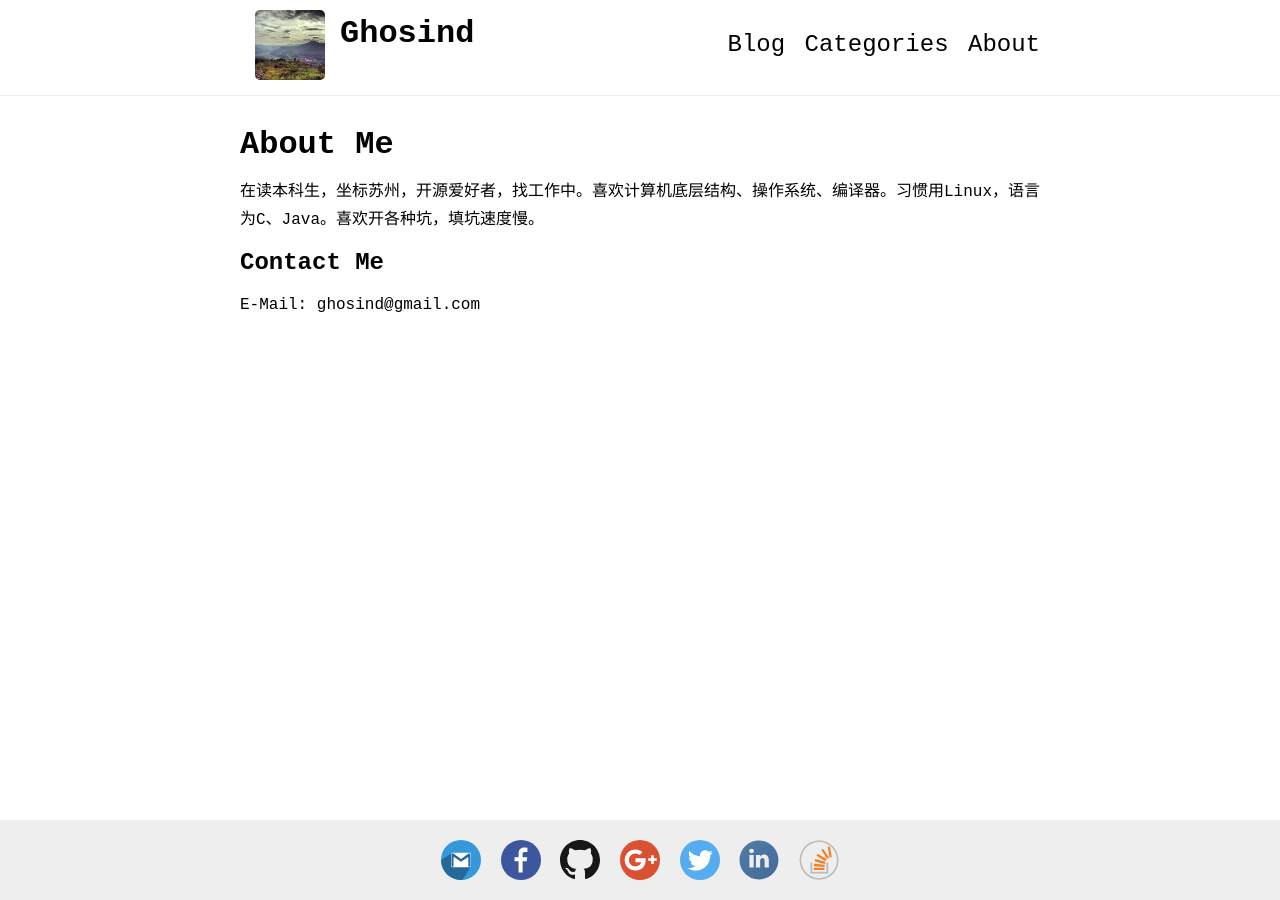
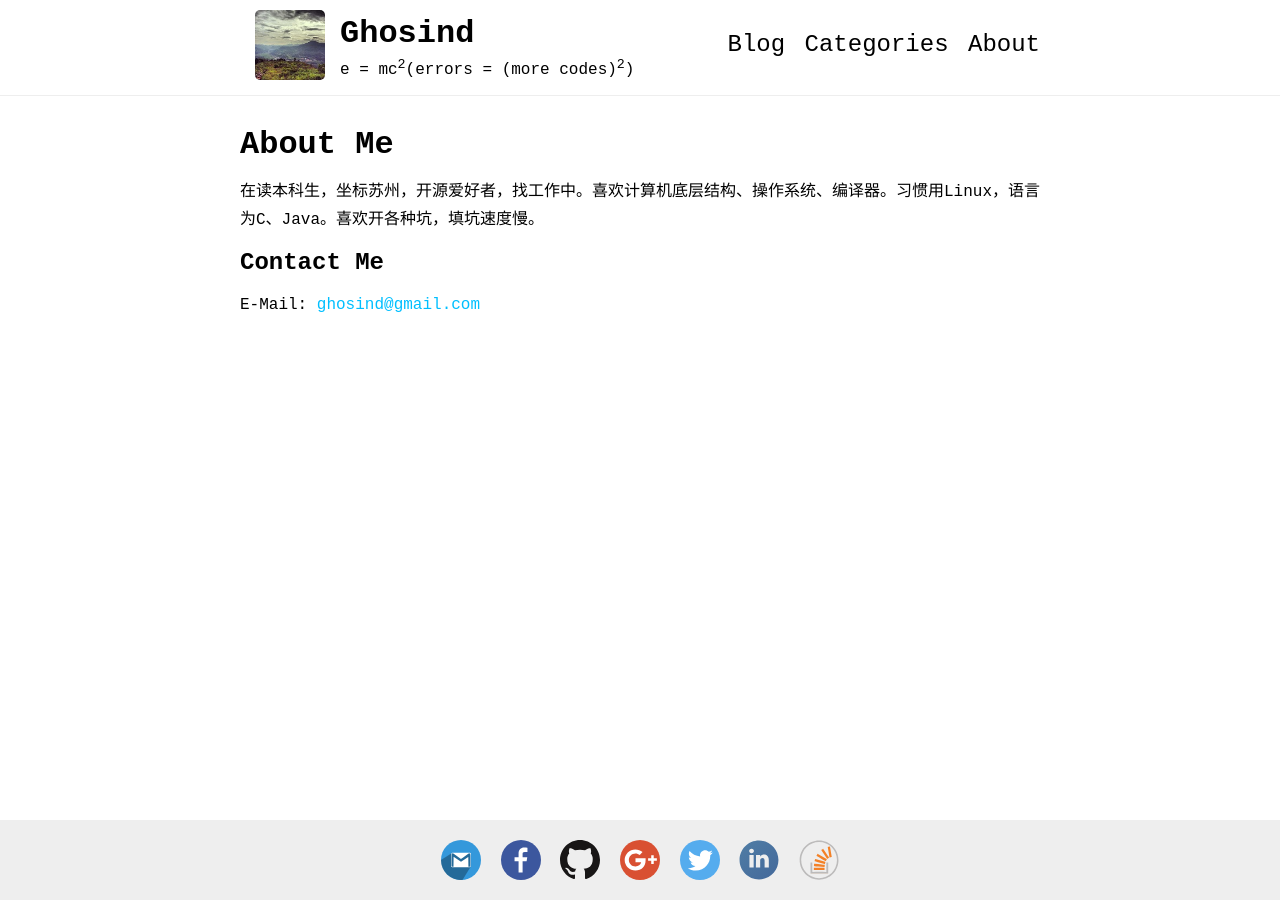
Before and after one commit to ghosind/ghosind.github.io, a Jekyll site: the page built from about.md, in a window 1280 px wide. Built offline with Jekyll 4.4.1, drawn with Linux system fonts in a browser that asks for light colours.

Commit message:
update styles

```diff
--- a/_config.yml
+++ b/_config.yml
@@ -15,7 +15,7 @@
 # in the templates via {{ site.myvariable }}.
 name: Ghosind
 email: ghosind@gmail.com
-description:
+description: e = mc<sup>2</sup>(errors = (more codes)<sup>2</sup>)
 baseurl: "" # the subpath of your site, e.g. /blog
 url: "http://www.ghosind.com" # the base hostname & protocol for your site, e.g. http://example.com
 
--- a/_includes/meta.html
+++ b/_includes/meta.html
@@ -1,5 +1,5 @@
   <meta charset="utf-8">
-  <meta http-equiv="X-UA-Compatible" content="IE=edge">
+  <meta http-equiv="X-UA-Compatible" content="IE=edge, chrome=1">
   <meta name="viewport" content="width=device-width, initial-scale=1">
   {% if page.title %}
   <meta property="og:title" content="{{ page.title }}">
--- a/css/style.css
+++ b/css/style.css
@@ -110,7 +110,7 @@
 .top-description {
   height: 20px;
   margin-top: 5px;
-  max-width: 300px;
+  max-width: 350px;
   overflow: hidden;
   text-overflow: ellipsis;
   white-space: nowrap;
@@ -163,7 +163,12 @@
 }
 
 .post-content img {
-  margin: 10px 0;
+  display: block;
+  margin: 10px auto;
+}
+
+.post-content a {
+  color: deepskyblue;
 }
 
 .post-date {
@@ -232,6 +237,7 @@
 @media screen and (max-width: 768px) {
   img {
     max-width: 300px;
+    width: 100%;
   }
 
   .top-wrap {
@@ -322,7 +328,7 @@
   color: BlueViolet;
 }
 
-.s, .s1, .s2, .si {
+.s, .s1, .s2, .si, .se {
   color: Maroon;
 }
 
```
Also changed, not shown: README.md.
